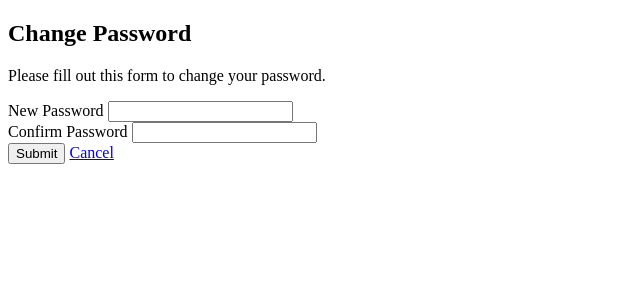
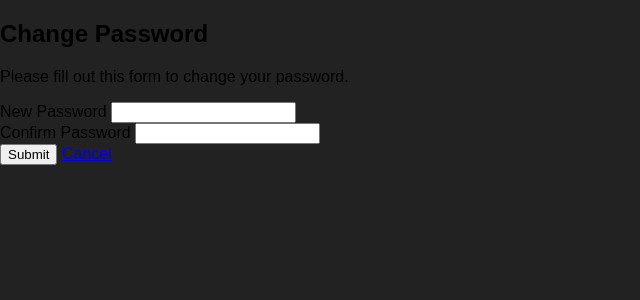
Before and after one commit to wilson3e/Group_B_7135, a PHP site: page /Reset_Password.php in a window 1280 px wide. Shown: the top 300 px of the page, without its empty margins (0-640 px from the left). Run offline with PHP 8.4, Linux system fonts and the light colour scheme; a user stored in the database is signed in.

Commit message:
Update Reset_Password.php

```diff
--- a/Reset_Password.php
+++ b/Reset_Password.php
@@ -7,10 +7,12 @@
 
 <html xmlns="http://ww.w3.org/1999/xhtml" lang="en" xml:lang="en">
 
-<head>
-    <meta http-equiv="Content-Type" content="text/html; charset=utf-8" />
-    <meta name="viewport" content="width=device-width, initial-scale=1.0" />
-    <title>Change Password</title>
+  <head>
+            <meta http-equiv="Content-Type" content="text/html; charset=utf-8" />
+            <meta name="viewport" content="width=device-width, initial-scale=1.0" />
+            <link href="https://fonts.googleapis.com/css?family=Work+Sans: 30%"  />
+            <link type="text/css" rel="stylesheet" href="style.css"/>
+            <title>Change Password</title>
 </head>
 
 <?php
```
